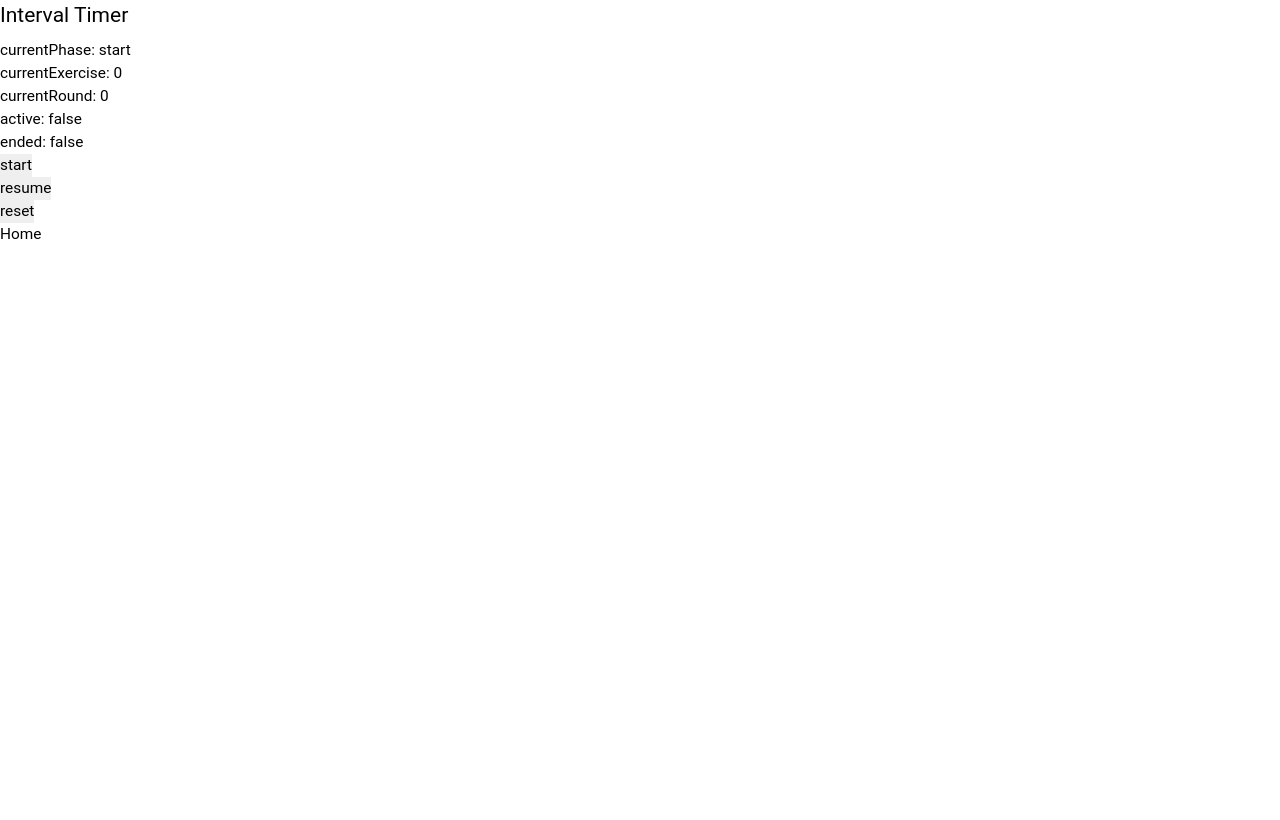
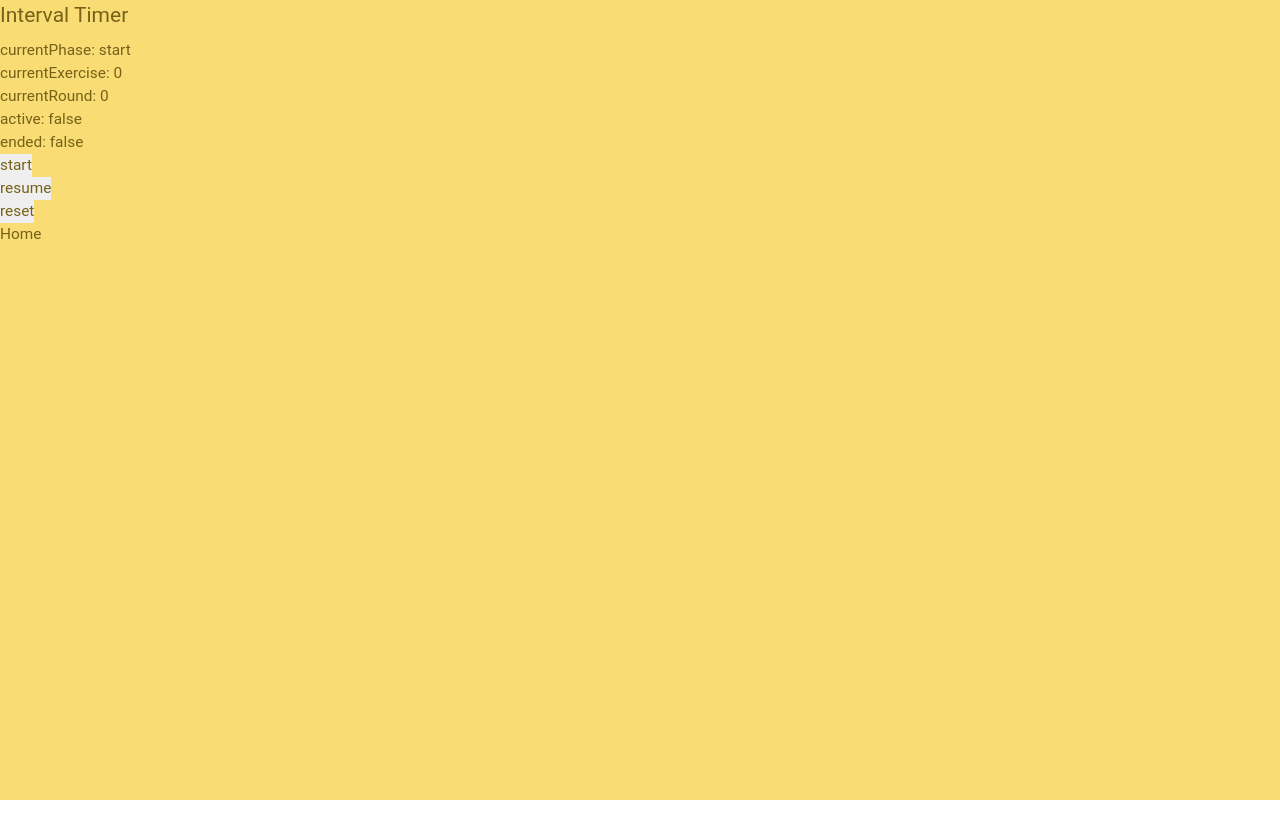
Before and after one commit to JohannesMerz/homepage, a React (Vite) app: page /#/interval-timer in a window 1280 px wide. Built offline with nearby package versions, Linux system fonts and the light colour scheme.

Commit message:
workout view scaffold and first colors

```diff
--- a/package.json
+++ b/package.json
@@ -12,6 +12,7 @@
     "preview": "vite preview"
   },
   "dependencies": {
+    "ramda": "^0.29.1",
     "react": "^18.2.0",
     "react-dom": "^18.2.0",
     "react-router-dom": "^6.22.3",
--- a/src/apps/interval-timer/App.jsx
+++ b/src/apps/interval-timer/App.jsx
@@ -1,3 +1,4 @@
+import { GlobalStyles } from './GlobalStyles';
 import { WorkoutProvider } from './model';
 import { Workout } from './views/Workout';
 
@@ -13,6 +14,7 @@ const workoutProgram = {
 export function Component() {
   return (
     <WorkoutProvider program={workoutProgram}>
+      <GlobalStyles />
       <Workout></Workout>
     </WorkoutProvider>
   );
--- /dev/null
+++ b/src/apps/interval-timer/GlobalStyles.jsx
@@ -0,0 +1,13 @@
+import { createGlobalStyle } from 'styled-components';
+
+export const GlobalStyles = createGlobalStyle`
+  :root {
+      /* colors */
+      --workPrimary: #1c8339;
+      --workSecondary: #9ffe93;
+      --restPrimary: #9f1919;
+      --restSecondary: #fb8484;
+      --inactivePrimary: #766118;
+      --inactiveSecondary: #f9dc74;
+    }
+`;
--- /dev/null
+++ b/src/apps/interval-timer/components/Fullscreen.jsx
@@ -0,0 +1,6 @@
+import styled from 'styled-components';
+
+export const Fullscreen = styled.div`
+  width: 100vw;
+  height: 100vh;
+`;
--- a/src/apps/interval-timer/model.jsx
+++ b/src/apps/interval-timer/model.jsx
@@ -70,7 +70,7 @@ function getNextPhaseState(previous, program) {
 }
 
 function useWorkoutState(program) {
-  const [sessionState, setSessionState] = useState({
+  const [workoutState, setworkoutState] = useState({
     currentPhase: 'start',
     currentExercise: 0,
     currentRound: 0,
@@ -98,23 +98,23 @@ function useWorkoutState(program) {
   }, []);
 
   const startPhase = useCallback(
-    (sessionState) => {
-      console.log('start phase', sessionState.currentPhase);
-      const duration = program[sessionState.currentPhase];
+    (workoutState) => {
+      console.log('start phase', workoutState.currentPhase);
+      const duration = program[workoutState.currentPhase];
       // end previous phase
       if (currentPhase.current && currentPhase.current.timeout) {
         clearTimeout(currentPhase.current.timeout);
       }
 
       currentPhase.current = {
-        name: sessionState.currentPhase,
+        name: workoutState.currentPhase,
         active: true,
         currentPhase: true,
         duration,
         startTime: Date.now(),
         endTime: Date.now() + duration,
         timeout: setTimeout(() => {
-          setSessionState(getNextPhaseState(sessionState, program));
+          setworkoutState(getNextPhaseState(workoutState, program));
         }, duration),
       };
     },
@@ -138,37 +138,37 @@ function useWorkoutState(program) {
 
     if (currentPhase.current.remainingTime) {
       currentPhase.current.timeout = setTimeout(() => {
-        setSessionState(getNextPhaseState(sessionState, program));
+        setworkoutState(getNextPhaseState(workoutState, program));
       }, currentPhase.current.remainingTime);
       currentPhase.current.active = true;
     }
-  }, [program, sessionState]);
+  }, [program, workoutState]);
 
   useEffect(() => {
-    if (sessionState.ended) {
+    if (workoutState.ended) {
       clearPhase();
       return;
     }
     if (
-      sessionState.active &&
-      sessionState.currentPhase !== currentPhase.current.name
+      workoutState.active &&
+      workoutState.currentPhase !== currentPhase.current.name
     ) {
-      startPhase(sessionState);
+      startPhase(workoutState);
       return;
     }
-    if (sessionState.active && !currentPhase.current.active) {
+    if (workoutState.active && !currentPhase.current.active) {
       resumePhase();
       return;
     }
 
-    if (!sessionState.active && currentPhase.current.active) {
+    if (!workoutState.active && currentPhase.current.active) {
       pausePhase();
       return;
     }
-  }, [clearPhase, pausePhase, resumePhase, sessionState, startPhase]);
+  }, [clearPhase, pausePhase, resumePhase, workoutState, startPhase]);
 
   const start = useCallback(() => {
-    setSessionState({
+    setworkoutState({
       currentPhase: 'start',
       currentExercise: 0,
       currentRound: 0,
@@ -178,7 +178,7 @@ function useWorkoutState(program) {
   }, []);
 
   const reset = useCallback(() => {
-    setSessionState({
+    setworkoutState({
       currentPhase: 'start',
       currentExercise: 0,
       currentRound: 0,
@@ -188,12 +188,12 @@ function useWorkoutState(program) {
   }, []);
 
   const pause = useCallback(() => {
-    setSessionState({ ...sessionState, active: false });
-  }, [sessionState]);
+    setworkoutState({ ...workoutState, active: false });
+  }, [workoutState]);
 
   const resume = useCallback(() => {
-    setSessionState({ ...sessionState, active: true });
-  }, [sessionState]);
+    setworkoutState({ ...workoutState, active: true });
+  }, [workoutState]);
 
   return useMemo(
     () => ({
@@ -201,9 +201,9 @@ function useWorkoutState(program) {
       reset,
       pause,
       resume,
-      sessionState,
+      workoutState,
     }),
-    [pause, reset, resume, sessionState, start]
+    [pause, reset, resume, workoutState, start]
   );
 }
 
--- a/src/apps/interval-timer/views/Workout.jsx
+++ b/src/apps/interval-timer/views/Workout.jsx
@@ -1,14 +1,48 @@
 import { Link } from 'react-router-dom';
-import { useWorkout, WorkoutProvider } from '../model';
+import styled, { css } from 'styled-components';
+import { useWorkout } from '../model';
+import { Fullscreen } from '../components/Fullscreen';
+
+const VARIANTS = {
+  work: css`
+    color: var(--workPrimary);
+    background-color: var(--workSecondary);
+  `,
+  rest: css`
+    color: var(--restPrimary);
+    background-color: var(--restSecondary);
+  `,
+  start: css`
+    color: var(--inactivePrimary);
+    background-color: var(--inactiveSecondary);
+  `,
+  end: css`
+    color: var(--inactivePrimary);
+    background-color: var(--inactiveSecondary);
+  `,
+  roundReset: css`
+    color: var(--inactivePrimary);
+    background-color: var(--inactiveSecondary);
+  `,
+};
+
+const Box = styled.div`
+  ${(props) => VARIANTS[props.variant]}
+  width: 100%;
+  height: 100%;
+  display: flex;
+  flex-direction: column;
+`;
 
 export function Workout() {
   const currentWorkout = useWorkout();
+  console.log(currentWorkout);
 
   return (
-    <WorkoutProvider>
-      <div>
+    <Fullscreen>
+      <Box variant={currentWorkout.workoutState.currentPhase}>
         <h2>Interval Timer</h2>
-        {Object.entries(currentWorkout.sessionState).map(([key, value]) => (
+        {Object.entries(currentWorkout.workoutState).map(([key, value]) => (
           <p key={key}>
             {key}: {value.toString()}
           </p>
@@ -18,7 +52,7 @@ export function Workout() {
           <button onClick={currentWorkout.start}>start</button>
         </p>
         <p>
-          {currentWorkout.sessionState.active ? (
+          {currentWorkout.workoutState.active ? (
             <button onClick={currentWorkout.pause}>pause</button>
           ) : (
             <button onClick={currentWorkout.resume}>resume</button>
@@ -28,7 +62,7 @@ export function Workout() {
           <button onClick={currentWorkout.reset}>reset</button>
         </p>
         <Link to="/">Home</Link>
-      </div>
-    </WorkoutProvider>
+      </Box>
+    </Fullscreen>
   );
 }
```
Also changed, not shown: 1 other file (tests, documents, lock files or other folders).
